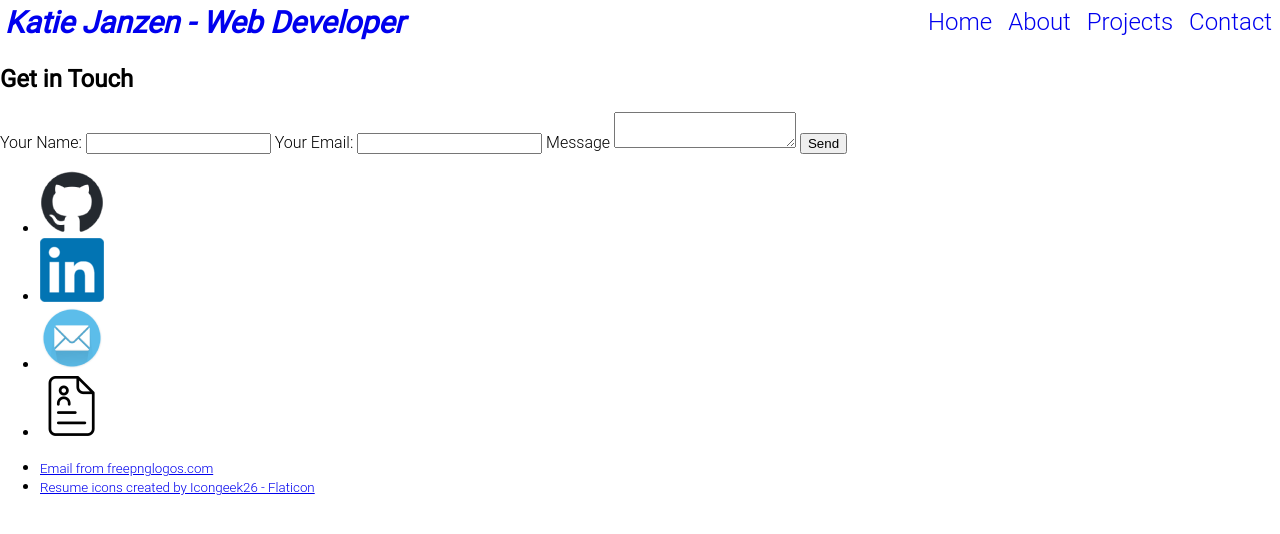
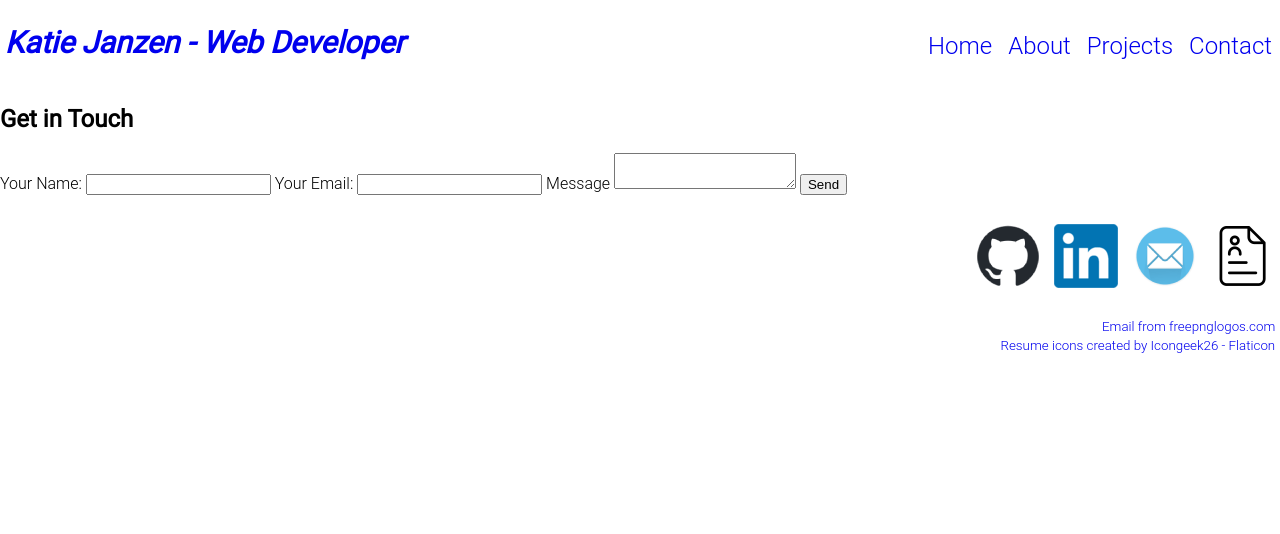
Before and after one commit to ImpendingKataclysm/portfolio_site, a Django app: template templates/contact.html in a window 1280 px wide. Shown: the top 534 px of the page. Run offline with Django 3.2, Linux system fonts and the light colour scheme; the template is opened without the code that fills it, so the values that code supplies are empty.

Commit message:
Adjusted the layout of the contact links and attribution links

```diff
--- a/mysite/static/css/main.css
+++ b/mysite/static/css/main.css
@@ -26,15 +26,14 @@ h1, h2, .title a {
     grid-template-columns: 1fr 1fr;
 }
 
-.title h1 {
-    font-size: 1.5rem;
-    font-style: italic;
+.title, footer {
     padding: 0.3rem;
     margin: 0;
 }
 
-.title a:link, .title a:visited {
-    text-decoration: none;
+.title h1 {
+    font-size: 1.5rem;
+    font-style: italic;
 }
 
 /* Nav menu button */
@@ -49,7 +48,7 @@ h1, h2, .title a {
     border-radius: 0.5rem;
 }
 
-/* Nav menu */
+/* Nav menu and other links */
 nav {
     display: none;
 }
@@ -59,17 +58,33 @@ nav.show {
 }
 
 nav ul {
-    list-style-type: none;
-    margin: 1.5rem 0 0 0;
-    padding: 0;
     text-align: center;
 }
 
 nav a:link, nav a:visited {
     display: inline-block;
-    text-decoration: none;
     padding: 0.5rem;
     font-size: 1.2rem;
+}
+
+a.plain_link:link, a.plain_link:visited {
+    text-decoration: none;
+}
+
+ul.plain_list {
+    list-style-type: none;
+    margin: 1.5rem 0 0 0;
+    padding: 0;
+}
+
+.contact_list {
+    display: flex;
+    justify-content: right;
+    gap: 0.9rem;
+}
+
+.align-right {
+    text-align: right;
 }
 
 /* Wide Screen */
--- a/templates/base.html
+++ b/templates/base.html
@@ -12,18 +12,18 @@
        <header>
            <div class="header-wrap">
                <div class="title">
-                   <h1><a href="{% url 'home' %}">Katie Janzen - Web Developer</a></h1>
+                   <h1><a href="{% url 'home' %}" class="plain_link">Katie Janzen - Web Developer</a></h1>
                </div>
                <figure class="nav-btn" id="nav-display">
                    <img src="{% static 'images/nav_icon.png' %}" alt="nav button icon">
                </figure>
            </div>
            <nav id="navbar">
-               <ul>
-                   <li><a href="{% url 'home' %}">Home</a></li>
-                   <li><a href="{% url 'about' %}">About</a></li>
-                   <li><a href="{% url 'projects' %}">Projects</a></li>
-                   <li><a href="{% url 'contact' %}">Contact</a></li>
+               <ul class="plain_list">
+                   <li><a class="plain_link" href="{% url 'home' %}">Home</a></li>
+                   <li><a class="plain_link" href="{% url 'about' %}">About</a></li>
+                   <li><a class="plain_link" href="{% url 'projects' %}">Projects</a></li>
+                   <li><a class="plain_link" href="{% url 'contact' %}">Contact</a></li>
                </ul>
            </nav>
        </header>
@@ -31,15 +31,15 @@
             {% block content %}{% endblock %}
         </main>
         <footer>
-            <ul>
+            <ul class="contact_list plain_list">
                 <li><a href="https://github.com/ImpendingKataclysm" target="_blank"><img src="{% static 'images/github-mark.png' %}" alt="GitHub logo"></a></li>
                 <li><a href="#" target="_blank"><img src="{% static 'images/linkedIn_logo_initials.png' %}" alt="LinkedIn logo"></a></li>
                 <li><a href="{% url 'contact' %}"><img src="{% static 'images/email-icon.png' %}" alt="Email icon"></a></li>
                 <li><a href="#" target="_blank"><img src="{% static 'images/resume.png' %}" alt="Resume icon"></a></li>
             </ul>
-            <ul>
-                <li><small><a href="https://www.freepnglogos.com/pics/email" target="_blank">Email from freepnglogos.com</a></small></li>
-                <li><small><a href="https://www.flaticon.com/free-icons/resume" target="_blank" title="resume icons">Resume icons created by Icongeek26 - Flaticon</a></small></li>
+            <ul class="plain_list align-right">
+                <li><small><a class="plain_link" href="https://www.freepnglogos.com/pics/email" target="_blank">Email from freepnglogos.com</a></small></li>
+                <li><small><a class="plain_link" href="https://www.flaticon.com/free-icons/resume" target="_blank" title="resume icons">Resume icons created by Icongeek26 - Flaticon</a></small></li>
             </ul>
         </footer>
     </div>
```
